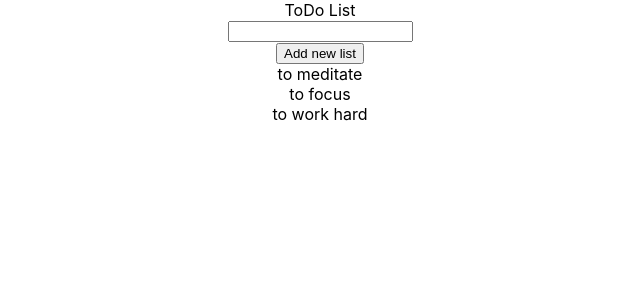
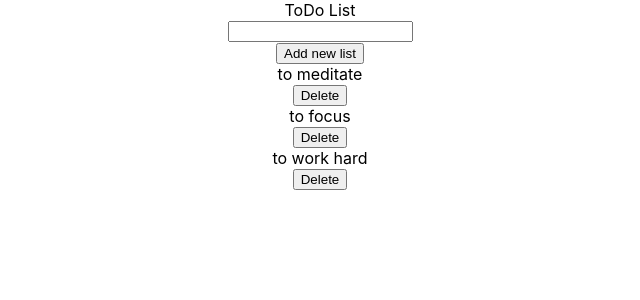
Before and after one commit to Srijanathulung/todo, a React (Create React App) app: page / in a window 1280 px wide. Shown: the top 300 px of the page, without its empty margins (320-960 px from the left). Built offline with nearby package versions, Linux system fonts and the light colour scheme.

Commit message:
Added delete button

```diff
--- a/src/App.js
+++ b/src/App.js
@@ -27,17 +27,30 @@ function App() {
   }
 
 
+  const onDeleteHandler = (index, event) => {
+    console.log('delete button is clicked')
+    let toBeDeletedItem=[...toDoArray]
+    // let toBeDeletedItem=[...mockToDoArray]
+    toBeDeletedItem.splice(index, 1);
+    setToDoArray(toBeDeletedItem);
+
+  }
+
   return (
     <div className="App">
      <label>ToDo List</label>
       <ToDoForm onAddList={(inputText)=>addListHandler(inputText) }/>
-      {toDoArray.map((item) =>
+      {toDoArray.map((item,index) =>
         <ToDoList
           key={item.id}
         textProperty={item.text}
-        idProperty={item.id}
-      />
+          idProperty={item.id}
+
+        clickDelete={()=>onDeleteHandler(index)}
+        />
+
       )}
+
     </div>
   );
 }
--- a/src/components/ToDoList.js
+++ b/src/components/ToDoList.js
@@ -1,4 +1,9 @@
 const ToDoList = (props) => {
-    return <div>{props.textProperty}</div>
+    return (
+        <div>
+        <div>{props.textProperty}</div>
+        <button onClick={props.clickDelete}>Delete</button>
+    </div>
+    )
 }
 export default ToDoList;
```
